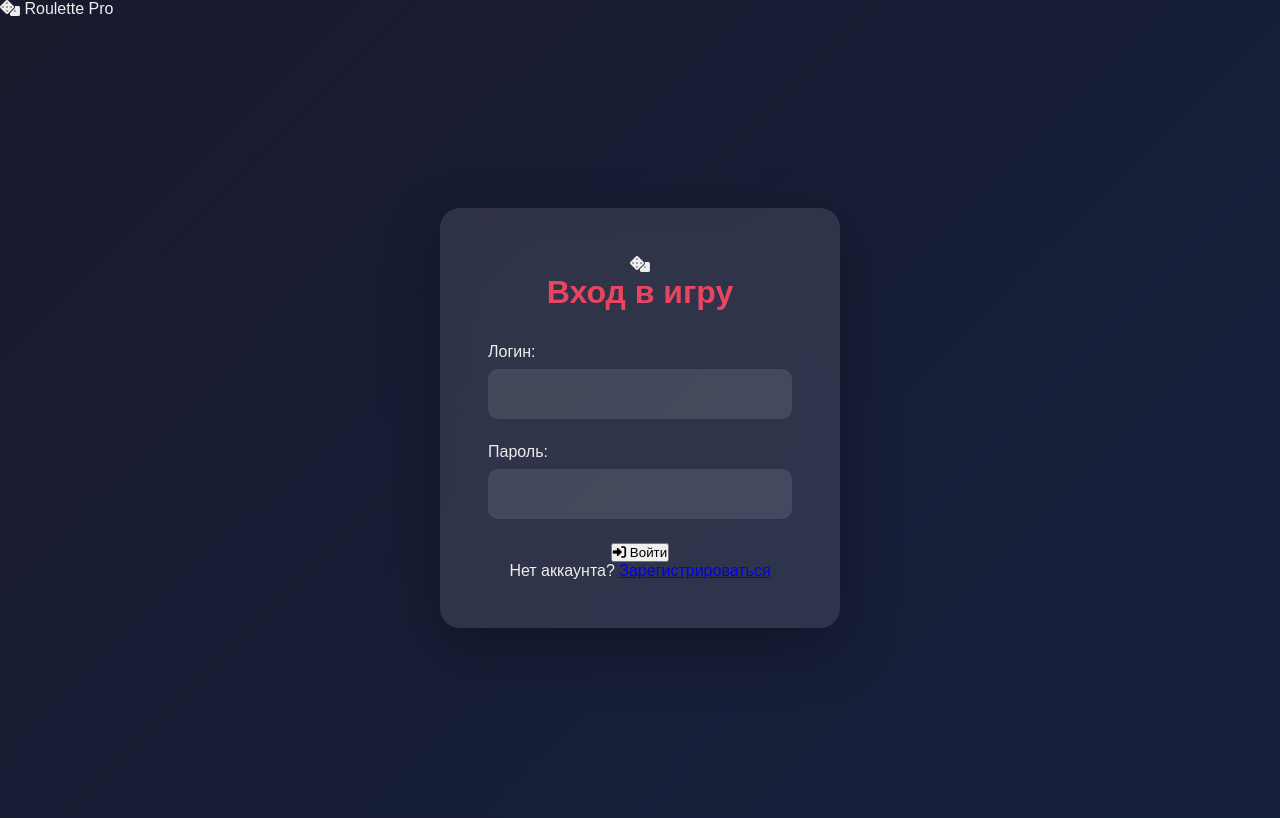
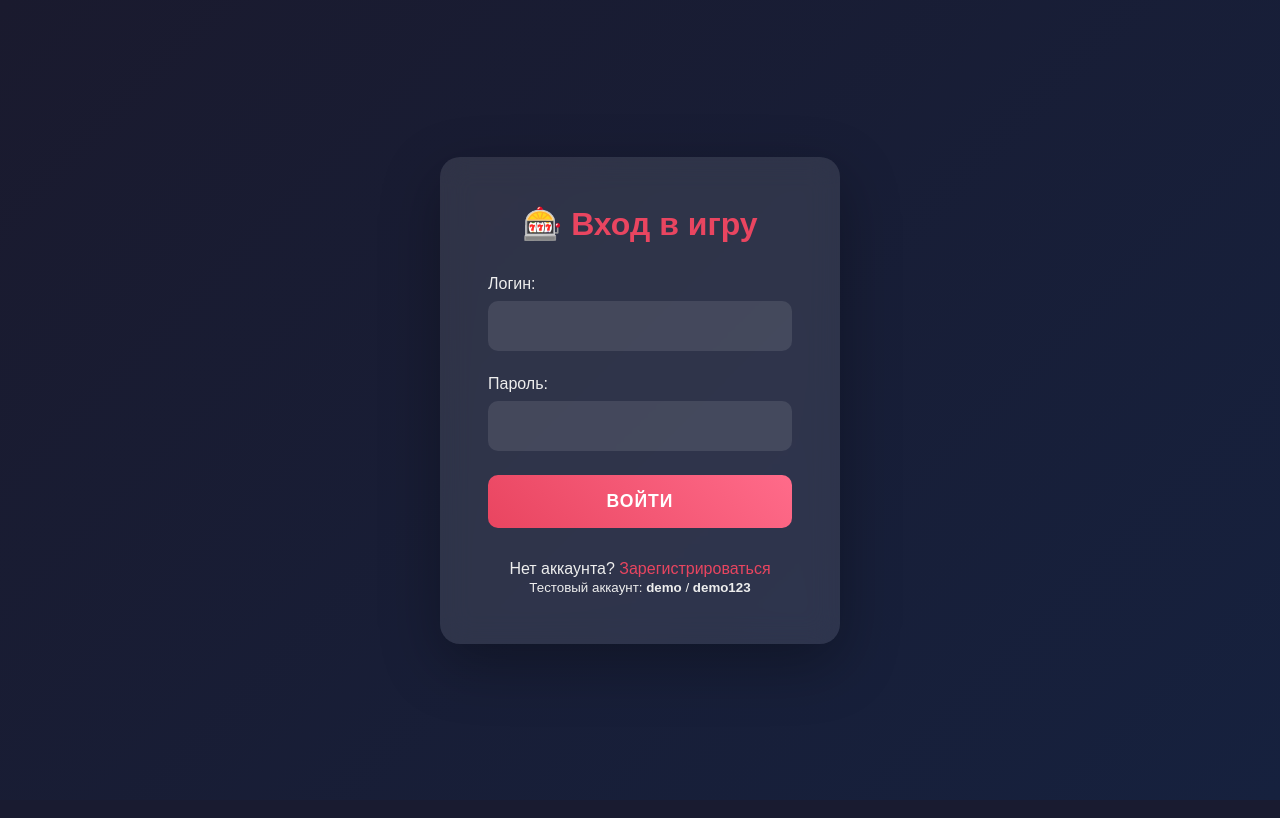
Before and after one commit to esketitniy/telegram-roulette-bot, a Flask app: page /login in a window 1280 px wide. Run offline with Flask 3, Linux system fonts and the light colour scheme; data comes from the database, SQL or seed files in the repository; data that the repository does not hold is empty; some libraries are stand-ins or nearby versions.

Commit message:
Update login.html

```diff
--- a/templates/login.html
+++ b/templates/login.html
@@ -1,33 +1,39 @@
-{% extends "base.html" %}
+<!DOCTYPE html>
+<html lang="ru">
+<head>
+    <meta charset="UTF-8">
+    <meta name="viewport" content="width=device-width, initial-scale=1.0">
+    <title>Вход - Европейская Рулетка</title>
+    <link rel="stylesheet" href="{{ url_for('static', filename='css/style.css') }}">
+</head>
+<body>
+    {% with messages = get_flashed_messages() %}
+        {% if messages %}
+            <div class="flash-messages">
+                {% for message in messages %}
+                    <div class="flash-message">{{ message }}</div>
+                {% endfor %}
+            </div>
+        {% endif %}
+    {% endwith %}
 
-{% block content %}
-<div class="auth-container">
-    <div class="auth-form">
-        <div class="auth-header">
-            <i class="fas fa-dice"></i>
-            <h2>Вход в игру</h2>
-        </div>
-
-        <form method="POST">
+    <div class="auth-container">
+        <form class="auth-form" method="POST">
+            <h2>🎰 Вход в игру</h2>
             <div class="form-group">
                 <label for="username">Логин:</label>
                 <input type="text" id="username" name="username" required>
             </div>
-
             <div class="form-group">
                 <label for="password">Пароль:</label>
                 <input type="password" id="password" name="password" required>
             </div>
-
-            <button type="submit" class="auth-btn">
-                <i class="fas fa-sign-in-alt"></i>
-                Войти
-            </button>
+            <button type="submit" class="btn-primary">Войти</button>
+            <div class="auth-links">
+                <p>Нет аккаунта? <a href="{{ url_for('register') }}">Зарегистрироваться</a></p>
+                <p><small>Тестовый аккаунт: <strong>demo</strong> / <strong>demo123</strong></small></p>
+            </div>
         </form>
-
-        <div class="auth-footer">
-            <p>Нет аккаунта? <a href="{{ url_for('register') }}">Зарегистрироваться</a></p>
-        </div>
     </div>
-</div>
-{% endblock %}
+</body>
+</html>
```
